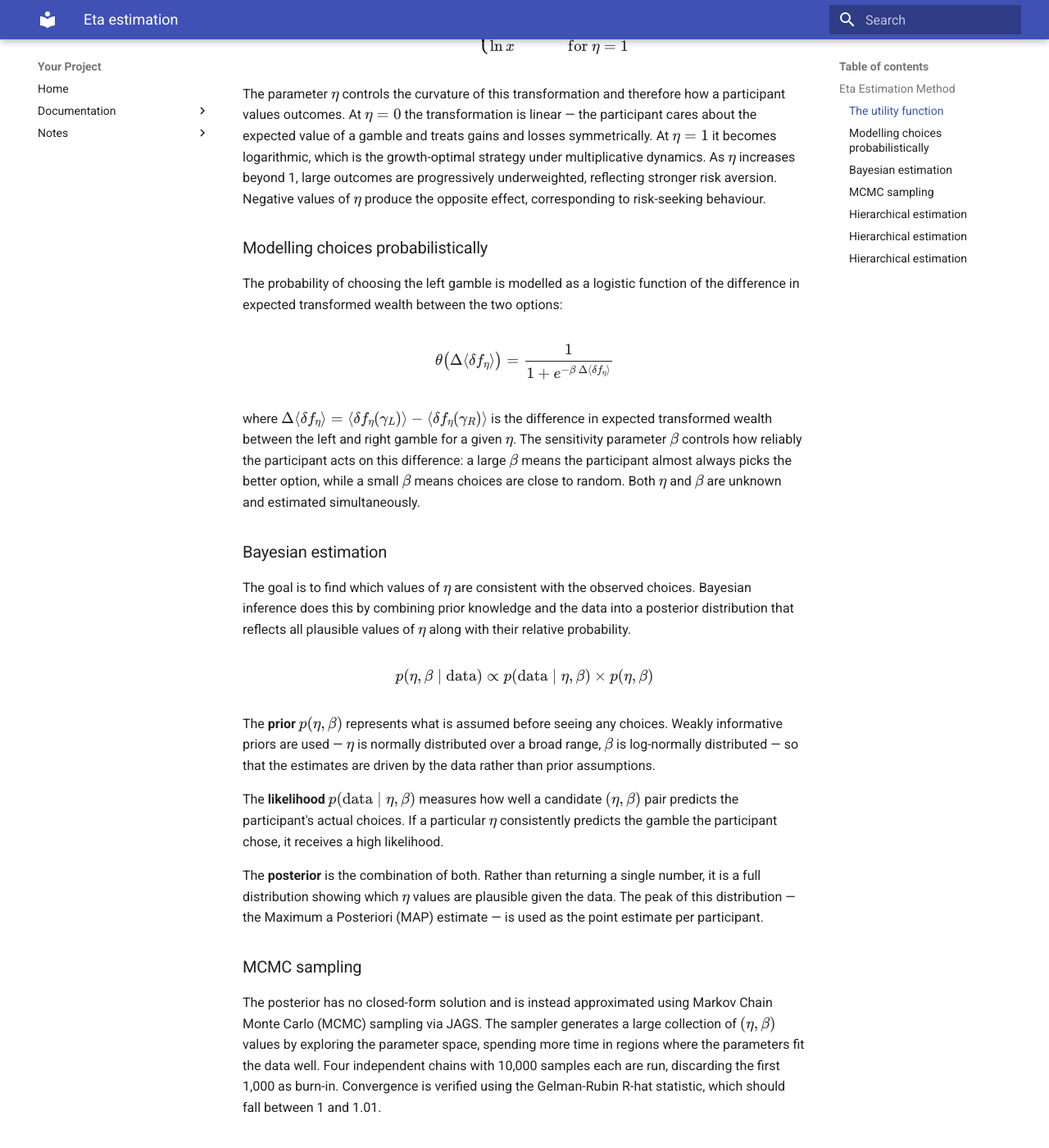
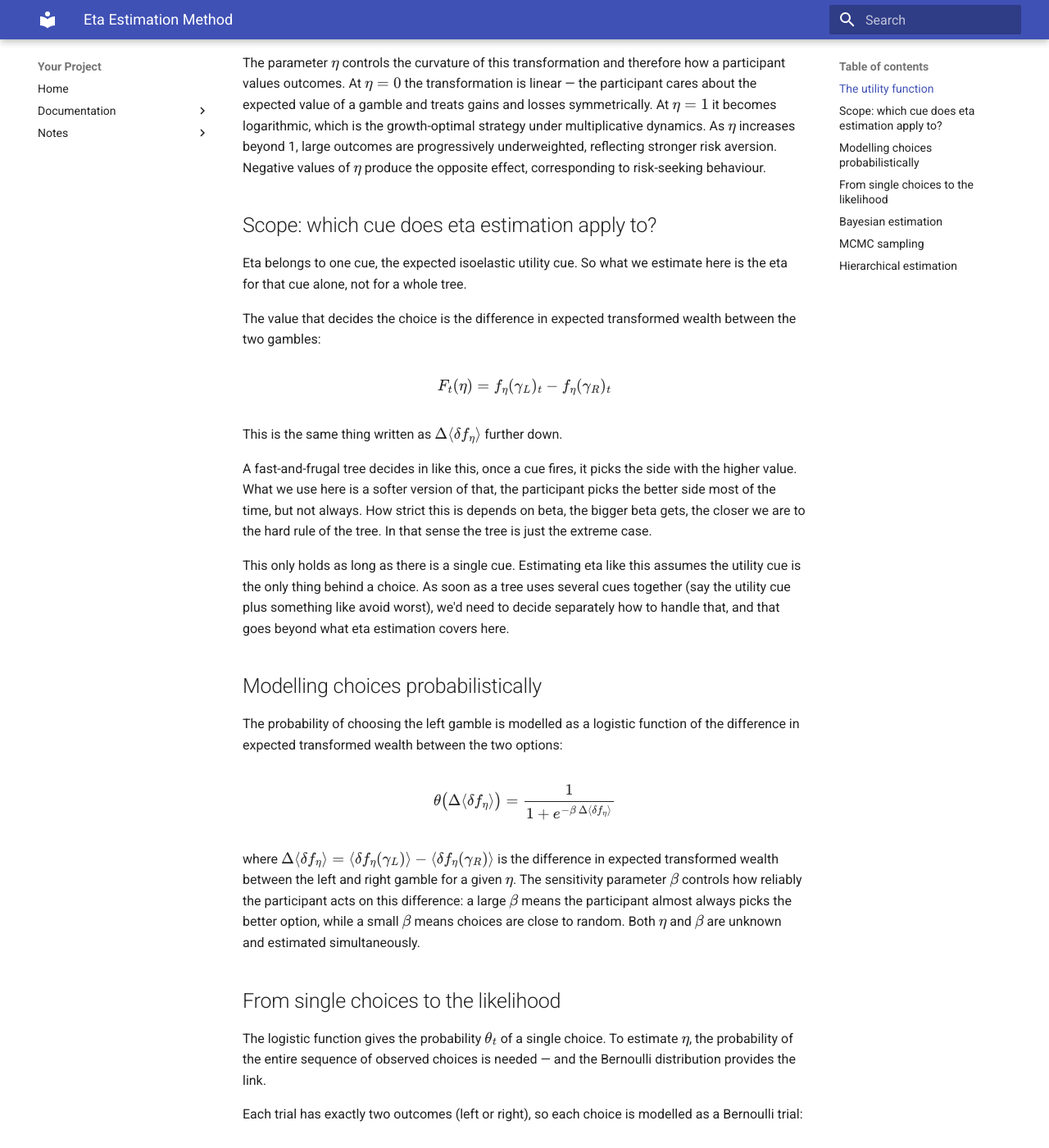
Before and after one commit to LMLhub/FFT-project, an MkDocs documentation site: the page built from docs/docs/eta-estimation.md, in a window 1280 px wide and 1400 px high, scrolled down 474 px. Shown: the whole window at 82% size. Built offline with MkDocs 1.6.1 and Material for MkDocs 9.7.7, drawn with Linux system fonts in a browser that asks for light colours; some of the changed text lies outside the part shown.

Commit message:
Refactor eta estimation documentation structure
Updated headings and improved clarity in the eta estimation documentation.

```diff
--- a/docs/docs/eta-estimation.md
+++ b/docs/docs/eta-estimation.md
@@ -1,4 +1,4 @@
-## Eta Estimation Method
+# Eta Estimation Method
 
 To use the isoelastic utility function as a cue, a value for the risk
 aversion parameter $\eta$ is needed. Rather than fixing $\eta$ manually,
@@ -6,7 +6,7 @@ it can be estimated from observed human choices between gamble pairs. The
 core idea is to find the $\eta$ that best explains why a participant chose
 the way they did across many trials.
 
-### The utility function
+## The utility function
 
 The isoelastic (CRRA) family, parameterised by $\eta$, is given by:
 
@@ -24,10 +24,33 @@ progressively underweighted, reflecting stronger risk aversion. Negative
 values of $\eta$ produce the opposite effect, corresponding to
 risk-seeking behaviour.
 
-### Modelling choices probabilistically
+## Scope: which cue does eta estimation apply to?
 
-The probability of choosing the left gamble is modelled as a logistic function of the difference in expected
-transformed wealth between the two options:
+Eta belongs to one cue, the expected isoelastic utility cue. So what we estimate
+here is the eta for that cue alone, not for a whole tree.
+
+The value that decides the choice is the difference in expected transformed
+wealth between the two gambles:
+
+$$
+F_t(\eta) = f_\eta(\gamma_L)_t - f_\eta(\gamma_R)_t
+$$
+
+This is the same thing written as $\Delta\langle\delta f_\eta\rangle$ further
+down.
+
+A fast-and-frugal tree decides in like this, once a cue fires, it picks the side with the higher value. What we use here is a softer version of that, the participant picks the better side most of the time, but not always. How strict this is depends on beta, the bigger beta gets, the closer we are to the hard rule of the tree. In that sense the tree is just the extreme case.
+
+This only holds  as long as there is a single cue. Estimating eta like this
+assumes the utility cue is the only thing behind a choice. As soon as a tree
+uses several cues together (say the utility cue plus something like avoid worst),
+we'd need to decide separately how to handle that, and that goes beyond what eta
+estimation covers here.
+
+## Modelling choices probabilistically
+
+The probability of choosing the left gamble is modelled as a logistic function
+of the difference in expected transformed wealth between the two options:
 
 $$
 \theta\bigl(\Delta\langle\delta f_\eta\rangle\bigr) = \frac{1}{1 + e^{-\beta\,\Delta\langle\delta f_\eta\rangle}}
@@ -41,12 +64,51 @@ $\beta$ means the participant almost always picks the better option, while
 a small $\beta$ means choices are close to random. Both $\eta$ and $\beta$
 are unknown and estimated simultaneously.
 
-### Bayesian estimation
+## From single choices to the likelihood
+
+The logistic function gives the probability $\theta_t$ of a single choice. To
+estimate $\eta$, the probability of the entire sequence of observed choices is
+needed — and the Bernoulli distribution provides the link.
+
+Each trial has exactly two outcomes (left or right), so each choice is modelled
+as a Bernoulli trial:
+
+$$
+y_t \sim \text{Bernoulli}(\theta_t)
+$$
+
+where $y_t = 1$ if the participant chose left and $y_t = 0$ if they chose right.
+The probability of a single observed choice is:
+
+$$
+p(y_t \mid \eta, \beta) = \theta_t^{\,y_t}\,(1-\theta_t)^{\,1-y_t}
+$$
+
+The exponents act as a switch: if $y_t = 1$ the term reduces to $\theta_t$, and
+if $y_t = 0$ it reduces to $1-\theta_t$. Assuming choices are conditionally
+independent given the parameters, the likelihood of all $T$ choices is the
+product:
+
+$$
+p(\text{data} \mid \eta, \beta) = \prod_{t=1}^{T} \theta_t^{\,y_t}\,(1-\theta_t)^{\,1-y_t}
+$$
+
+In practice the **log-likelihood** is used to avoid numerical underflow, turning
+the product into a sum:
+
+$$
+\log p(\text{data} \mid \eta, \beta) = \sum_{t=1}^{T}\big[\,y_t\log\theta_t + (1-y_t)\log(1-\theta_t)\,\big]
+$$
+
+This is the term $p(\text{data} \mid \eta, \beta)$ that enters Bayes' theorem
+below.
+
+## Bayesian estimation
 
 The goal is to find which values of $\eta$ are consistent with the
-observed choices. Bayesian inference does this by combining prior knowledge and the data into a posterior
-distribution that reflects all plausible values of $\eta$ along with
-their relative probability.
+observed choices. Bayesian inference does this by combining prior knowledge
+and the data into a posterior distribution that reflects all plausible values
+of $\eta$ along with their relative probability.
 
 $$
 p(\eta, \beta \mid \text{data}) \propto p(\text{data} \mid \eta, \beta) \times p(\eta, \beta)
@@ -57,17 +119,17 @@ any choices. Weakly informative priors are used — $\eta$ is normally
 distributed over a broad range, $\beta$ is log-normally distributed —
 so that the estimates are driven by the data rather than prior assumptions.
 
-The **likelihood** $p(\text{data} \mid \eta, \beta)$ measures how well a
-candidate $(\eta, \beta)$ pair predicts the participant's actual choices.
-If a particular $\eta$ consistently predicts the gamble the participant
-chose, it receives a high likelihood.
+The **likelihood** $p(\text{data} \mid \eta, \beta)$ is the Bernoulli product
+defined above. It measures how well a candidate $(\eta, \beta)$ pair predicts
+the participant's actual choices. If a particular $\eta$ consistently predicts
+the gamble the participant chose, it receives a high likelihood.
 
 The **posterior** is the combination of both. Rather than returning a
 single number, it is a full distribution showing which $\eta$ values are
 plausible given the data. The peak of this distribution — the Maximum a
 Posteriori (MAP) estimate — is used as the point estimate per participant.
 
-### MCMC sampling
+## MCMC sampling
 
 The posterior has no closed-form solution and is instead approximated
 using Markov Chain Monte Carlo (MCMC) sampling via JAGS. The sampler
@@ -77,11 +139,7 @@ the data well. Four independent chains with 10,000 samples each are run,
 discarding the first 1,000 as burn-in. Convergence is verified using the
 Gelman-Rubin R-hat statistic, which should fall between 1 and 1.01.
 
-### Hierarchical estimation
-
-### Hierarchical estimation
-
-### Hierarchical estimation
+## Hierarchical estimation
 
 Rather than estimating $\eta$ for each participant completely
 independently, a hierarchical (partial pooling) model is used. All
```
